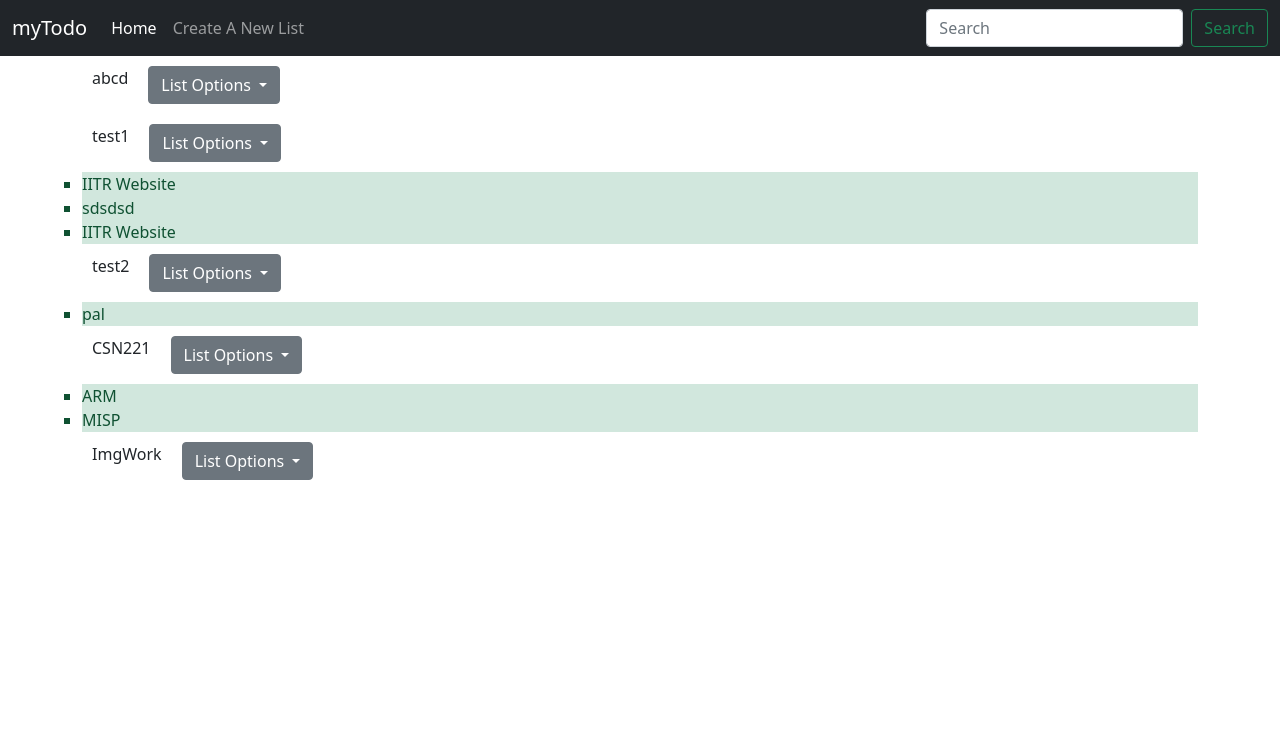
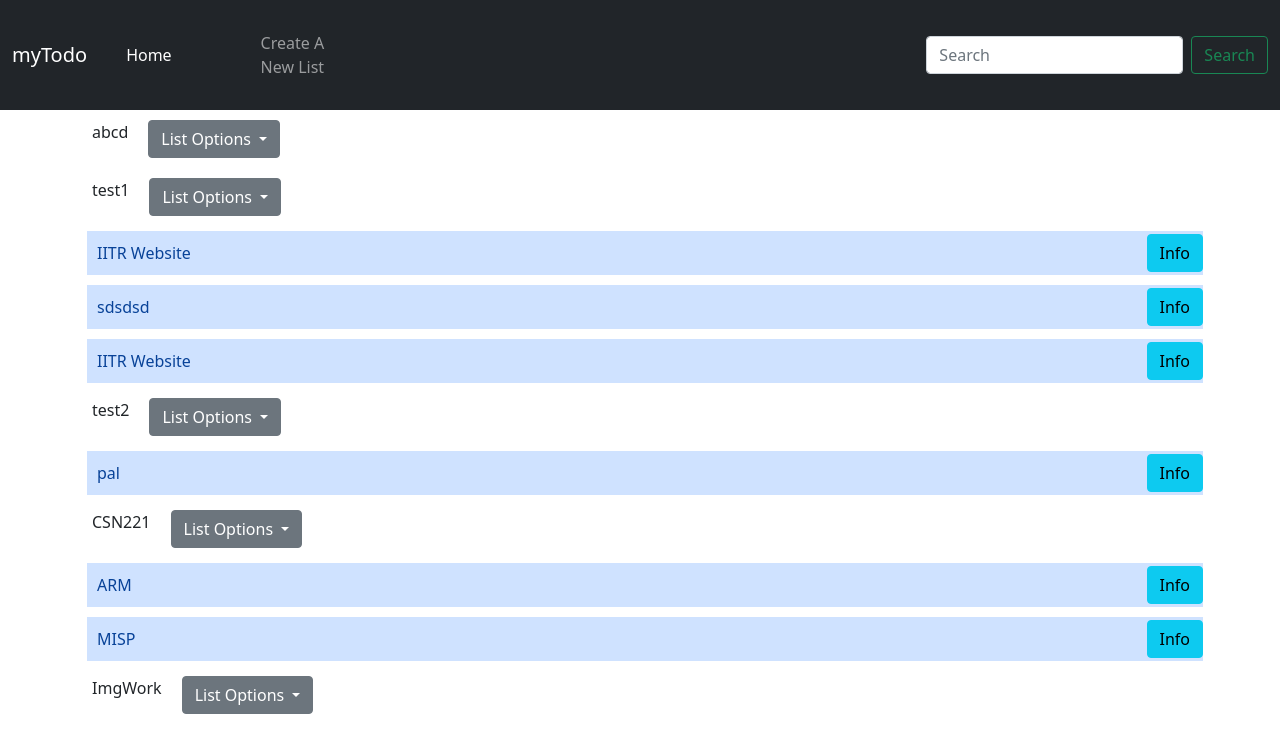
Before and after one commit to ParitoshKabra/todo_practice, a Django app: page / in a window 1280 px wide. Shown: the top 753 px of the page. Run offline with Django 3.2, Linux system fonts and the light colour scheme; data comes from the database, SQL or seed files in the repository; both versions use the stored data as it was after the commit.

Commit message:
made html enhancements

```diff
--- a/Todo_Application/views.py
+++ b/Todo_Application/views.py
@@ -1,9 +1,8 @@
 from django.forms.fields import DateTimeField
 from django.shortcuts import redirect, render, HttpResponse
 from .models import TodoList, TodoItem
-from django import forms
-from django.contrib.admin.widgets import AdminDateWidget, AdminTimeWidget, AdminSplitDateTime
-from django.forms import SplitDateTimeField
+import Todo_Application.forms
+from Todo_Application.forms import DTForms
 from datetime import datetime
 
 from django.utils.dateparse import parse_datetime
@@ -15,9 +14,7 @@ def get_aware_datetime(date_str):
         ret = make_aware(ret)
     return ret
 
-class DTForms(forms.Form):
-    title = forms.CharField(max_length=64)
-    date_time_input = SplitDateTimeField(widget=AdminSplitDateTime())
+
 
 
 def index(request):
--- a/templates/index.html
+++ b/templates/index.html
@@ -13,12 +13,40 @@
           color: red;
           margin-left:0;
       }
+      .success{
+        display:inline-block;
+        color:green;
+        width:30%;
+        margin-left:auto;
+      }
       .utility{
         display: flex;
         flex-direction:row;
       }
       .utility .elem{
         margin: 10px;
+      }
+
+
+      li{
+        position:relative;
+        width:100%;
+        padding:10px;
+        display:flex;
+        margin:5px;
+        align-items:center;
+      }
+      li>button{
+        position:absolute;
+        right:0;
+
+      }
+      .due_date_status{
+        display:none;
+        color:red;
+        width:30%;
+        margin-left:auto;
+        margin-right:0;
       }
     </style>
   </head>
@@ -72,12 +100,18 @@
               </div>
             </div>
 
-          <ul class="list-group">
+          <ul class="list-group inner">
                 {% for item in items %}
                   {% if item.todo_list == todolist %}
-                  <li class="list-group-items list-group-item-success">
-                  {{item.title}}
-                  </li>
+                    <li class="list-group-items list-group-item-primary">
+                    <span class="title">{{item.title}}</span>
+                    {% if item.checked == False %}
+                    <span class="due_date_status error">Due: {{item.due_date}}</span>
+                    {% else %}
+                    <span class="success">Done! </span>
+                    {% endif %}
+                    <button type="button" class="btn btn-info">Info</button>
+                    </li>
                   {% endif %}
                 {% endfor %}
             {% endfor %}
@@ -101,4 +135,29 @@
     -->
 
   </body>
+  <script>
+    let items = document.querySelectorAll('#item-info');
+    let parents = document.querySelectorAll('.inner');
+    let span = document.querySelectorAll('.info')
+    console.log(items)
+    console.log(parents)
+    let info = document.querySelectorAll('.btn-info')
+    info.forEach(item =>{
+      let toggle = true;
+      item.addEventListener('click', (event)=>{
+          if(toggle){
+            item.innerText = 'Hide Info';
+            item.previousSibling["previousSibling"].style.display = 'inline-block';
+            toggle = false;
+          }
+         else{
+           item.innerText = 'Info';
+            item.previousSibling["previousSibling"].style.display = 'none';
+
+           toggle = true;
+         }
+      })
+    })
+
+  </script>
 </html>
```
Also changed, not shown: Todo_Application/forms.py (+7 -0 lines), db.sqlite3.
